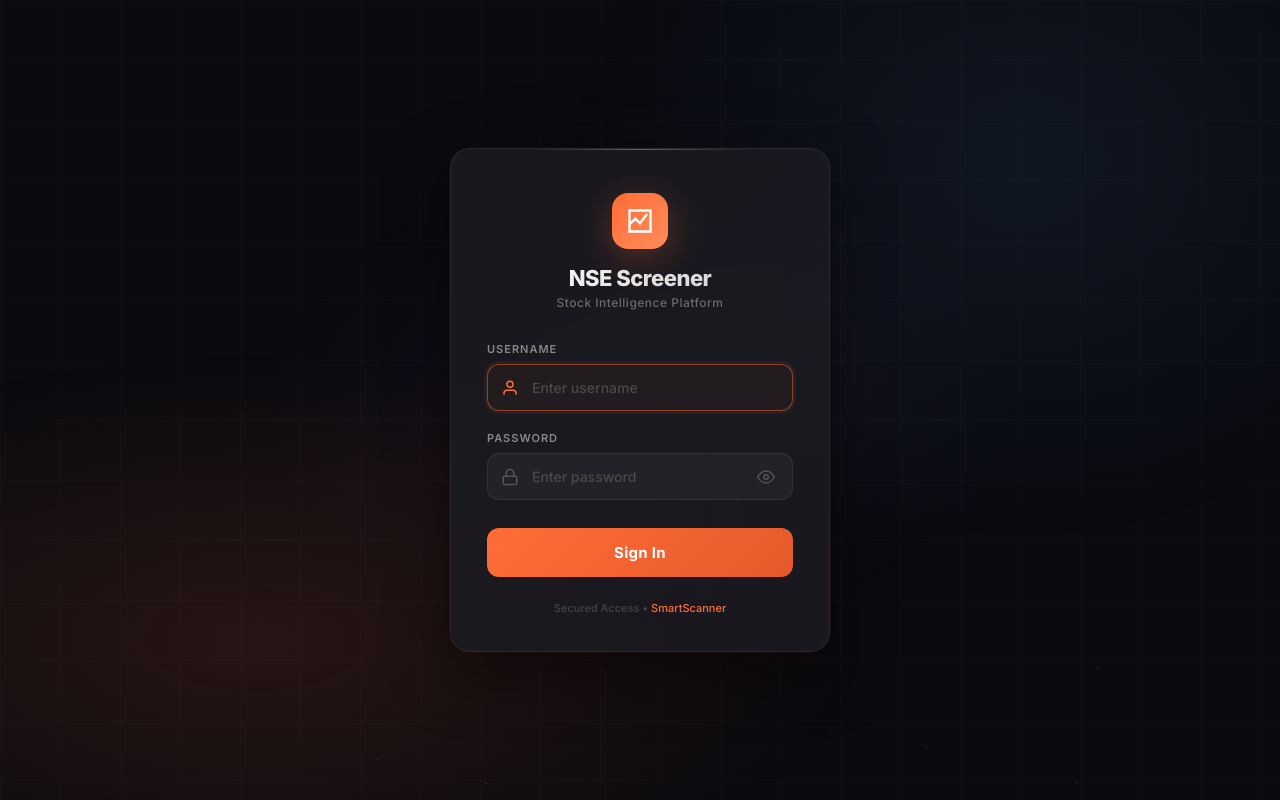
After one commit to digitalnursri/smartScanner, a Flask app: page /login in a window 1280 px wide. The commit adds this page. Run offline with Flask 3, Linux system fonts and the light colour scheme.

Commit message:
Add hardcoded login page with admin:admin852

```diff
--- a/app.py
+++ b/app.py
@@ -44,6 +44,7 @@ log = logging.getLogger("screener")
 # Flask App
 # ---------------------------------------------------------------------------
 app = Flask(__name__)
+app.secret_key = "smartscanner-secret-key-2026"
 
 # Register blueprints
 app.register_blueprint(pages_bp)
--- a/routes/pages.py
+++ b/routes/pages.py
@@ -1,21 +1,67 @@
 """HTML page routes."""
 
-from flask import Blueprint, render_template
+from functools import wraps
+from flask import Blueprint, render_template, request, session, redirect, url_for, jsonify
 
 pages_bp = Blueprint("pages", __name__)
 
+# ── Hardcoded credentials ──────────────────────────────────────────
+VALID_USER = "admin"
+VALID_PASS = "admin852"
 
+
+def login_required(f):
+    """Decorator: redirect to /login if not authenticated."""
+    @wraps(f)
+    def decorated(*args, **kwargs):
+        if not session.get("logged_in"):
+            return redirect(url_for("pages.login_page"))
+        return f(*args, **kwargs)
+    return decorated
+
+
+# ── Login / Logout ─────────────────────────────────────────────────
+@pages_bp.route("/login", methods=["GET"])
+def login_page():
+    if session.get("logged_in"):
+        return redirect(url_for("pages.index"))
+    return render_template("login.html")
+
+
+@pages_bp.route("/login", methods=["POST"])
+def login_submit():
+    data = request.get_json(silent=True) or {}
+    username = data.get("username", "")
+    password = data.get("password", "")
+
+    if username == VALID_USER and password == VALID_PASS:
+        session["logged_in"] = True
+        session["user"] = username
+        return jsonify(success=True)
+    return jsonify(success=False, message="Invalid username or password"), 401
+
+
+@pages_bp.route("/logout")
+def logout():
+    session.clear()
+    return redirect(url_for("pages.login_page"))
+
+
+# ── Protected pages ────────────────────────────────────────────────
 @pages_bp.route("/")
+@login_required
 def index():
     return render_template("index.html")
 
 
 @pages_bp.route("/stock/<symbol>")
+@login_required
 def stock_detail(symbol):
     return render_template("stock_detail.html", symbol=symbol.upper())
 
 
 @pages_bp.route("/portfolio")
 @pages_bp.route("/portfolio/<int:pid>")
+@login_required
 def portfolio_page(pid=None):
     return render_template("portfolio.html", portfolio_id=pid)
--- /dev/null
+++ b/templates/login.html
@@ -0,0 +1,390 @@
+<!DOCTYPE html>
+<html lang="en">
+<head>
+    <meta charset="UTF-8">
+    <meta name="viewport" content="width=device-width, initial-scale=1.0">
+    <title>Login | NSE Screener</title>
+    <link rel="preconnect" href="https://fonts.googleapis.com">
+    <link href="https://fonts.googleapis.com/css2?family=Inter:wght@400;500;600;700;800&display=swap" rel="stylesheet">
+    <style>
+        *{margin:0;padding:0;box-sizing:border-box}
+
+        body{
+            font-family:'Inter',sans-serif;
+            min-height:100vh;
+            display:flex;
+            align-items:center;
+            justify-content:center;
+            background:#0a0a0f;
+            overflow:hidden;
+            position:relative;
+        }
+
+        /* ===== ANIMATED BACKGROUND ===== */
+        .bg-gradient{
+            position:fixed;inset:0;z-index:0;
+            background:
+                radial-gradient(ellipse 80% 60% at 20% 80%, rgba(255,108,55,0.12) 0%, transparent 60%),
+                radial-gradient(ellipse 60% 80% at 80% 20%, rgba(79,168,255,0.08) 0%, transparent 60%),
+                radial-gradient(ellipse 50% 50% at 50% 50%, rgba(179,136,255,0.05) 0%, transparent 60%);
+        }
+
+        .grid-overlay{
+            position:fixed;inset:0;z-index:1;
+            background-image:
+                linear-gradient(rgba(255,255,255,0.015) 1px, transparent 1px),
+                linear-gradient(90deg, rgba(255,255,255,0.015) 1px, transparent 1px);
+            background-size:60px 60px;
+        }
+
+        /* Floating particles */
+        .particle{
+            position:fixed;
+            border-radius:50%;
+            pointer-events:none;
+            z-index:1;
+            animation:float linear infinite;
+        }
+        @keyframes float{
+            0%{transform:translateY(100vh) scale(0);opacity:0}
+            10%{opacity:1}
+            90%{opacity:1}
+            100%{transform:translateY(-10vh) scale(1);opacity:0}
+        }
+
+        /* ===== LOGIN CARD ===== */
+        .login-container{
+            position:relative;z-index:10;
+            width:100%;max-width:420px;
+            padding:20px;
+        }
+
+        .login-card{
+            background:rgba(28,28,34,0.85);
+            backdrop-filter:blur(24px) saturate(1.4);
+            -webkit-backdrop-filter:blur(24px) saturate(1.4);
+            border:1px solid rgba(255,255,255,0.06);
+            border-radius:20px;
+            padding:44px 36px 36px;
+            box-shadow:
+                0 0 0 1px rgba(255,108,55,0.04),
+                0 20px 60px rgba(0,0,0,0.5),
+                0 0 120px rgba(255,108,55,0.03);
+            position:relative;
+            overflow:hidden;
+        }
+
+        .login-card::before{
+            content:'';
+            position:absolute;top:-1px;left:20%;right:20%;height:2px;
+            background:linear-gradient(90deg,transparent,rgba(255,108,55,0.6),transparent);
+            border-radius:2px;
+        }
+
+        /* Logo */
+        .logo-wrap{
+            text-align:center;margin-bottom:32px;
+        }
+        .logo-icon{
+            width:56px;height:56px;
+            background:linear-gradient(135deg,#ff6c37 0%,#ff8c5a 100%);
+            border-radius:16px;
+            display:inline-flex;align-items:center;justify-content:center;
+            margin-bottom:16px;
+            box-shadow:0 8px 32px rgba(255,108,55,0.25);
+            animation:logoPulse 3s ease-in-out infinite;
+        }
+        @keyframes logoPulse{
+            0%,100%{box-shadow:0 8px 32px rgba(255,108,55,0.25)}
+            50%{box-shadow:0 8px 48px rgba(255,108,55,0.4)}
+        }
+        .logo-icon svg{width:28px;height:28px;color:#fff}
+        .logo-title{
+            font-size:22px;font-weight:800;
+            background:linear-gradient(135deg,#fff 0%,#ccc 100%);
+            -webkit-background-clip:text;-webkit-text-fill-color:transparent;
+            letter-spacing:-0.5px;
+        }
+        .logo-sub{
+            font-size:12px;color:#6b6b6b;margin-top:4px;font-weight:500;
+            letter-spacing:0.5px;
+        }
+
+        /* Form */
+        .form-group{
+            margin-bottom:20px;position:relative;
+        }
+        .form-label{
+            display:block;font-size:11px;font-weight:600;
+            color:#888;text-transform:uppercase;letter-spacing:1px;
+            margin-bottom:8px;
+        }
+        .input-wrap{
+            position:relative;
+        }
+        .input-icon{
+            position:absolute;left:14px;top:50%;transform:translateY(-50%);
+            width:18px;height:18px;color:#555;pointer-events:none;
+            transition:color 0.2s;
+        }
+        .form-input{
+            width:100%;
+            background:rgba(255,255,255,0.04);
+            border:1px solid rgba(255,255,255,0.08);
+            color:#e0e0e0;
+            padding:14px 14px 14px 44px;
+            border-radius:12px;
+            font-size:14px;font-weight:500;
+            font-family:'Inter',sans-serif;
+            outline:none;
+            transition:all 0.25s ease;
+        }
+        .form-input::placeholder{color:#4a4a4a}
+        .form-input:focus{
+            border-color:rgba(255,108,55,0.5);
+            background:rgba(255,108,55,0.04);
+            box-shadow:0 0 0 3px rgba(255,108,55,0.08);
+        }
+        .form-input:focus ~ .input-icon,
+        .form-input:focus + .input-icon{
+            color:#ff6c37;
+        }
+
+        /* Password toggle */
+        .pass-toggle{
+            position:absolute;right:14px;top:50%;transform:translateY(-50%);
+            background:none;border:none;color:#555;cursor:pointer;
+            padding:4px;display:flex;transition:color 0.2s;
+        }
+        .pass-toggle:hover{color:#ff6c37}
+        .pass-toggle svg{width:18px;height:18px}
+
+        /* Button */
+        .login-btn{
+            width:100%;
+            padding:15px;
+            background:linear-gradient(135deg,#ff6c37 0%,#e55a2b 100%);
+            border:none;
+            border-radius:12px;
+            color:#fff;
+            font-size:15px;font-weight:700;
+            font-family:'Inter',sans-serif;
+            cursor:pointer;
+            transition:all 0.25s ease;
+            position:relative;
+            overflow:hidden;
+            letter-spacing:0.3px;
+            margin-top:8px;
+        }
+        .login-btn::before{
+            content:'';
+            position:absolute;inset:0;
+            background:linear-gradient(135deg,rgba(255,255,255,0.15) 0%,transparent 60%);
+            opacity:0;transition:opacity 0.25s;
+        }
+        .login-btn:hover{
+            transform:translateY(-2px);
+            box-shadow:0 8px 30px rgba(255,108,55,0.35);
+        }
+        .login-btn:hover::before{opacity:1}
+        .login-btn:active{
+            transform:translateY(0);
+            box-shadow:0 4px 16px rgba(255,108,55,0.25);
+        }
+        .login-btn:disabled{
+            opacity:0.6;cursor:not-allowed;transform:none !important;
+            box-shadow:none !important;
+        }
+
+        /* Loading spinner in button */
+        .btn-spinner{
+            display:inline-block;width:18px;height:18px;
+            border:2px solid rgba(255,255,255,0.3);
+            border-top-color:#fff;
+            border-radius:50%;
+            animation:spin 0.6s linear infinite;
+            vertical-align:middle;
+            margin-right:8px;
+        }
+        @keyframes spin{to{transform:rotate(360deg)}}
+
+        /* Error message */
+        .error-msg{
+            background:rgba(255,82,82,0.08);
+            border:1px solid rgba(255,82,82,0.2);
+            color:#ff6b6b;
+            padding:10px 14px;
+            border-radius:10px;
+            font-size:13px;font-weight:500;
+            margin-bottom:20px;
+            display:none;
+            align-items:center;gap:8px;
+            animation:shakeIn 0.4s ease;
+        }
+        .error-msg.visible{display:flex}
+        @keyframes shakeIn{
+            0%,100%{transform:translateX(0)}
+            20%{transform:translateX(-8px)}
+            40%{transform:translateX(8px)}
+            60%{transform:translateX(-4px)}
+            80%{transform:translateX(4px)}
+        }
+        .error-msg svg{flex-shrink:0;width:16px;height:16px}
+
+        /* Footer */
+        .login-footer{
+            text-align:center;margin-top:24px;
+            font-size:11px;color:#444;font-weight:500;
+        }
+        .login-footer span{color:#ff6c37}
+    </style>
+</head>
+<body>
+    <!-- Background effects -->
+    <div class="bg-gradient"></div>
+    <div class="grid-overlay"></div>
+
+    <div class="login-container">
+        <div class="login-card">
+            <!-- Logo -->
+            <div class="logo-wrap">
+                <div class="logo-icon">
+                    <svg viewBox="0 0 24 24" fill="none" stroke="currentColor" stroke-width="2">
+                        <path d="M3 3h18v18H3z"/><path d="M3 15l5-5 4 4 6-8"/>
+                    </svg>
+                </div>
+                <div class="logo-title">NSE Screener</div>
+                <div class="logo-sub">Stock Intelligence Platform</div>
+            </div>
+
+            <!-- Error -->
+            <div class="error-msg" id="errorMsg">
+                <svg viewBox="0 0 24 24" fill="none" stroke="currentColor" stroke-width="2">
+                    <circle cx="12" cy="12" r="10"/><line x1="15" y1="9" x2="9" y2="15"/><line x1="9" y1="9" x2="15" y2="15"/>
+                </svg>
+                <span id="errorText">Invalid credentials</span>
+            </div>
+
+            <!-- Form -->
+            <form id="loginForm" onsubmit="handleLogin(event)">
+                <div class="form-group">
+                    <label class="form-label">Username</label>
+                    <div class="input-wrap">
+                        <input type="text" class="form-input" id="username" placeholder="Enter username" autocomplete="username" autofocus required>
+                        <svg class="input-icon" viewBox="0 0 24 24" fill="none" stroke="currentColor" stroke-width="2">
+                            <path d="M20 21v-2a4 4 0 00-4-4H8a4 4 0 00-4 4v2"/><circle cx="12" cy="7" r="4"/>
+                        </svg>
+                    </div>
+                </div>
+
+                <div class="form-group">
+                    <label class="form-label">Password</label>
+                    <div class="input-wrap">
+                        <input type="password" class="form-input" id="password" placeholder="Enter password" autocomplete="current-password" required>
+                        <svg class="input-icon" viewBox="0 0 24 24" fill="none" stroke="currentColor" stroke-width="2">
+                            <rect x="3" y="11" width="18" height="11" rx="2" ry="2"/><path d="M7 11V7a5 5 0 0110 0v4"/>
+                        </svg>
+                        <button type="button" class="pass-toggle" onclick="togglePassword()" tabindex="-1">
+                            <svg id="eyeIcon" viewBox="0 0 24 24" fill="none" stroke="currentColor" stroke-width="2">
+                                <path d="M1 12s4-8 11-8 11 8 11 8-4 8-11 8-11-8-11-8z"/><circle cx="12" cy="12" r="3"/>
+                            </svg>
+                        </button>
+                    </div>
+                </div>
+
+                <button type="submit" class="login-btn" id="loginBtn">
+                    Sign In
+                </button>
+            </form>
+
+            <div class="login-footer">
+                Secured Access &bull; <span>SmartScanner</span>
+            </div>
+        </div>
+    </div>
+
+    <script>
+        // ===== FLOATING PARTICLES =====
+        function createParticles(){
+            const colors=['rgba(255,108,55,0.3)','rgba(79,168,255,0.2)','rgba(179,136,255,0.2)','rgba(255,215,64,0.15)'];
+            for(let i=0;i<20;i++){
+                const p=document.createElement('div');
+                p.className='particle';
+                const size=Math.random()*4+2;
+                p.style.cssText=`
+                    width:${size}px;height:${size}px;
+                    left:${Math.random()*100}%;
+                    background:${colors[Math.floor(Math.random()*colors.length)]};
+                    animation-duration:${Math.random()*8+6}s;
+                    animation-delay:${Math.random()*6}s;
+                `;
+                document.body.appendChild(p);
+            }
+        }
+        createParticles();
+
+        // ===== PASSWORD TOGGLE =====
+        function togglePassword(){
+            const inp=document.getElementById('password');
+            const icon=document.getElementById('eyeIcon');
+            if(inp.type==='password'){
+                inp.type='text';
+                icon.innerHTML='<path d="M17.94 17.94A10.07 10.07 0 0112 20c-7 0-11-8-11-8a18.45 18.45 0 015.06-5.94M9.9 4.24A9.12 9.12 0 0112 4c7 0 11 8 11 8a18.5 18.5 0 01-2.16 3.19m-6.72-1.07a3 3 0 11-4.24-4.24"/><line x1="1" y1="1" x2="23" y2="23"/>';
+            }else{
+                inp.type='password';
+                icon.innerHTML='<path d="M1 12s4-8 11-8 11 8 11 8-4 8-11 8-11-8-11-8z"/><circle cx="12" cy="12" r="3"/>';
+            }
+        }
+
+        // ===== LOGIN =====
+        async function handleLogin(e){
+            e.preventDefault();
+            const btn=document.getElementById('loginBtn');
+            const errBox=document.getElementById('errorMsg');
+            const errText=document.getElementById('errorText');
+
+            btn.disabled=true;
+            btn.innerHTML='<span class="btn-spinner"></span>Signing in...';
+            errBox.classList.remove('visible');
+
+            const user=document.getElementById('username').value.trim();
+            const pass=document.getElementById('password').value;
+
+            try{
+                const res=await fetch('/login',{
+                    method:'POST',
+                    headers:{'Content-Type':'application/json'},
+                    body:JSON.stringify({username:user,password:pass})
+                });
+                const data=await res.json();
+
+                if(data.success){
+                    btn.innerHTML='&#10003; Success';
+                    btn.style.background='linear-gradient(135deg,#00c853,#1b8a3d)';
+                    setTimeout(()=>window.location.href='/',600);
+                }else{
+                    errText.textContent=data.message||'Invalid credentials';
+                    errBox.classList.add('visible');
+                    btn.disabled=false;
+                    btn.innerHTML='Sign In';
+                    // Shake the card
+                    document.querySelector('.login-card').style.animation='shakeIn 0.4s ease';
+                    setTimeout(()=>document.querySelector('.login-card').style.animation='',400);
+                }
+            }catch(err){
+                errText.textContent='Connection error. Try again.';
+                errBox.classList.add('visible');
+                btn.disabled=false;
+                btn.innerHTML='Sign In';
+            }
+        }
+
+        // Enter key support
+        document.addEventListener('keydown',e=>{
+            if(e.key==='Enter'){
+                document.getElementById('loginForm').requestSubmit();
+            }
+        });
+    </script>
+</body>
+</html>
```
Also changed, not shown: templates/index.html (+22 -3 lines).
